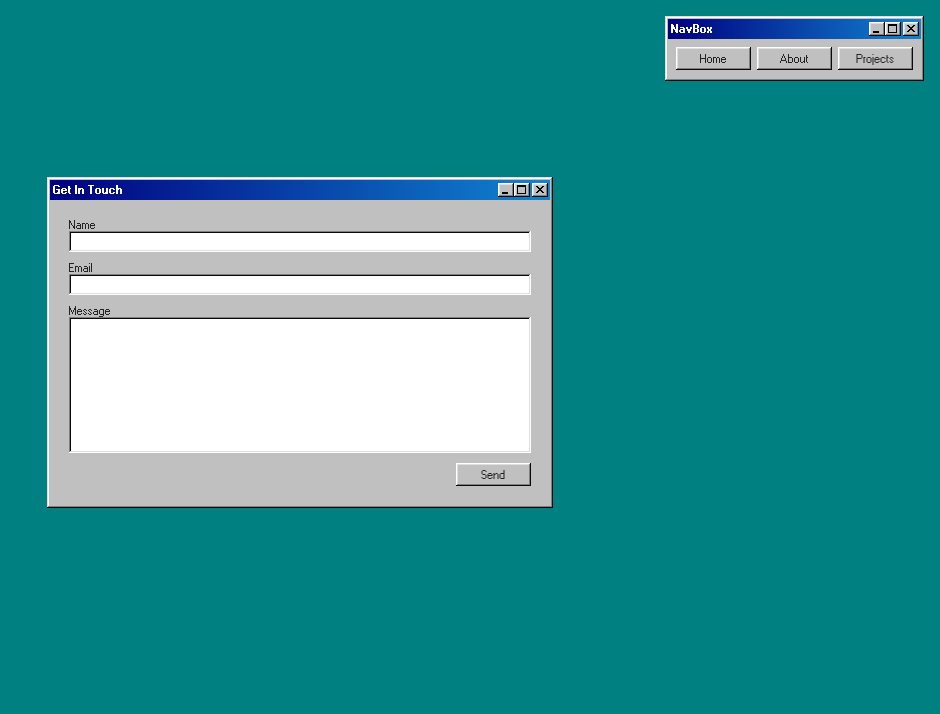
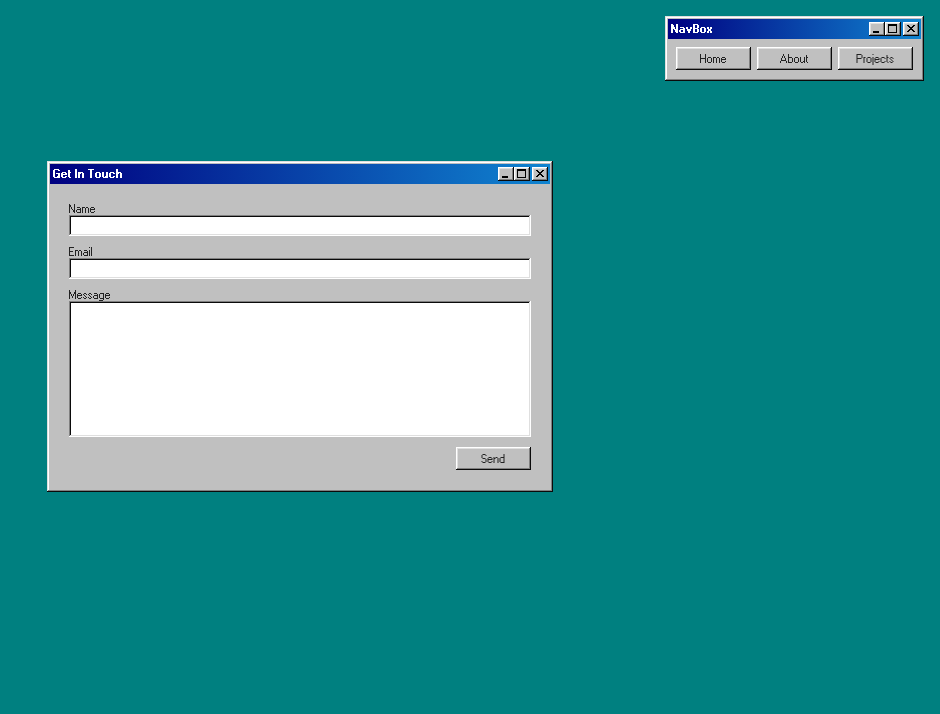
Before and after one commit to CoolLuca/portfolio-website, a plain HTML site: page pages/contact.html in a window 1280 px wide. Shown: the top 714 px of the page, without its empty margins (340-1280 px from the left). Drawn offline with nearby package versions, Linux system fonts and the light colour scheme.

Commit message:
fix margin for contact

```diff
--- a/pages/contact.html
+++ b/pages/contact.html
@@ -39,7 +39,7 @@
       <div class="centredWindow">
         <div
           class="window"
-          style="margin-inline: 2vh; width: 500px; margin-top: 10vh"
+          style="margin-inline: 2vh; width: 500px; margin-top: 5vw"
         >
           <div class="title-bar">
             <div class="title-bar-text">Get In Touch</div>
```
